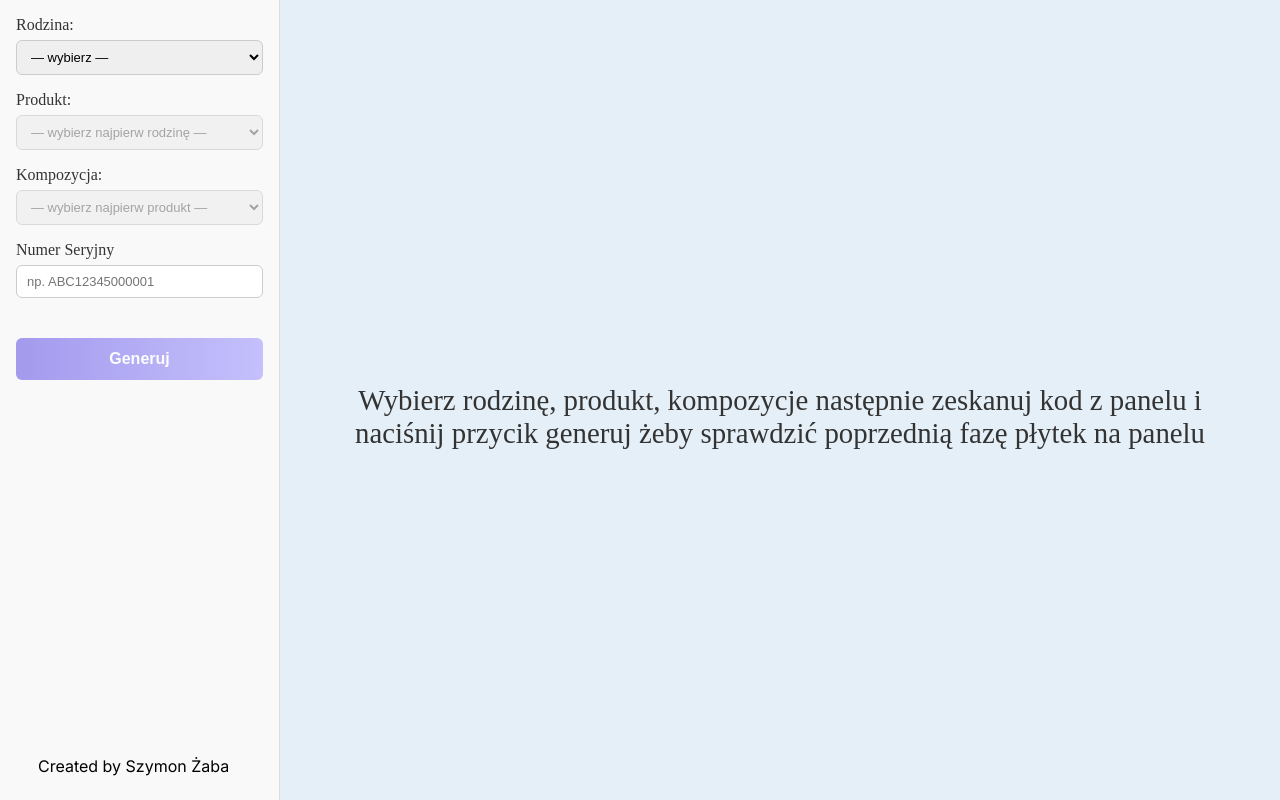
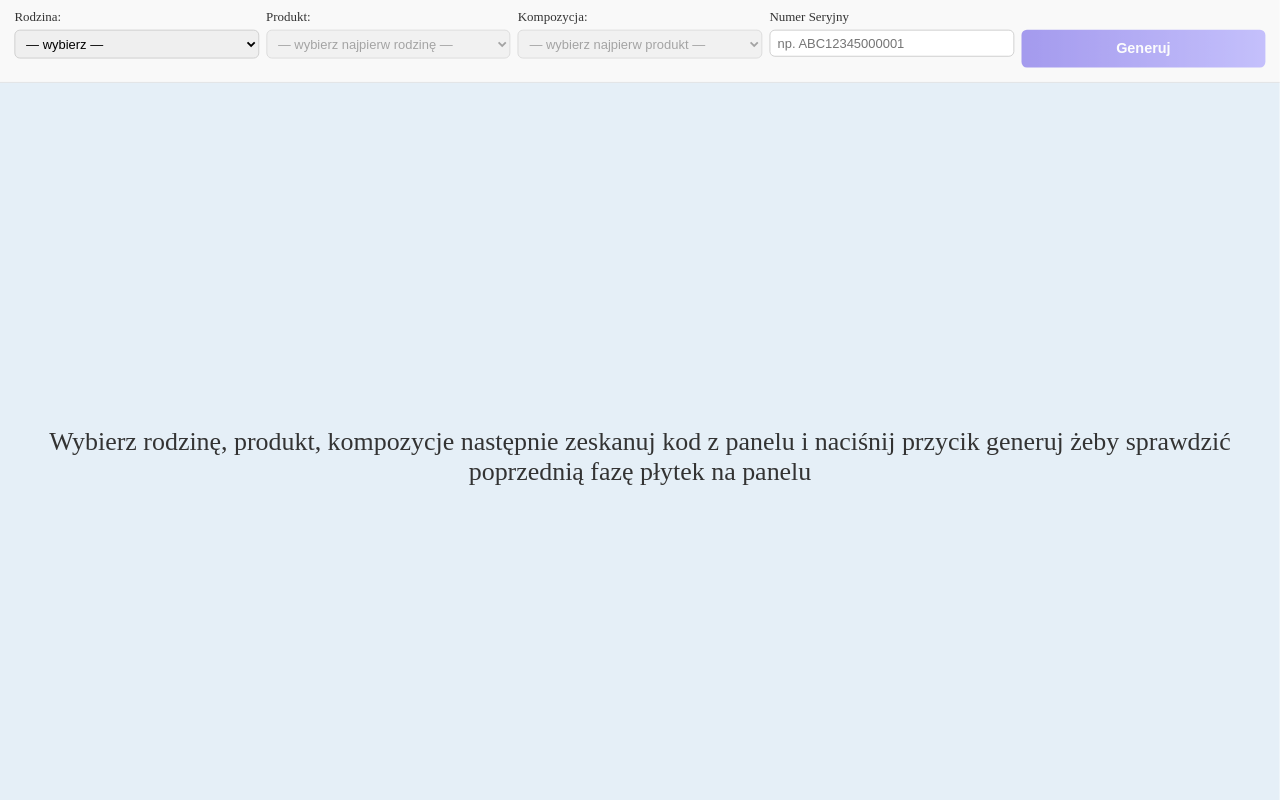
Before and after one commit to Szabson123/CheckPrev, a Django app: page /generate/ in a window 1280 px wide. Run offline with Django 5.2, Linux system fonts and the light colour scheme; data that the repository does not hold is empty.

Commit message:
add new addphase

```diff
--- a/base/models.py
+++ b/base/models.py
@@ -32,6 +32,7 @@ class Composition(models.Model):
     is_change_down_flag = models.CharField(choices=Flags, default='nothing', max_length=255)
     phase = models.CharField(max_length=255)
     upper_snake = models.BooleanField(default=True)
+    set_phase = models.CharField(max_length=255, null=True, blank=True)
 
     def __str__(self) -> str:
         return self.name
--- a/base/static/base/generate.css
+++ b/base/static/base/generate.css
@@ -199,3 +199,67 @@ margin-right:auto;
     padding: 16px;
     box-sizing: border-box;
   }
+
+  @media (max-width: 1368px) {
+    .app-container {
+      flex-direction: column;
+    }
+
+    .sidebar {
+      width: 100%;
+      border-right: none;
+      border-bottom: 1px solid #ddd;
+      padding-top: 10px;
+      padding-bottom: 0px;
+
+    }
+
+    .main-content {
+      /* dzięki order sidebar będzie nad contentem */
+      order: 2;
+      padding: 12px;
+    }
+
+    .sidebar {
+      order: 1;
+    }
+
+    /* ewentualnie zmniejszamy odstępy i fonty w sidebarze */
+    .sidebar .form-row {
+      gap: 8px;
+    }
+    .sidebar .field-group label {
+      font-size: 0.9rem;
+    }
+    .sidebar .field-group select,
+    .sidebar .field-group input {
+      font-size: 0.9rem;
+      padding: 6px 8px;
+    }
+
+    /* dopasowanie kontenera płytek */
+    #tiles-container {
+      padding: 10px;
+      gap: 4px;
+    }
+    .created-by{
+      display: none;
+    }
+  }
+  @media (max-width: 1368px) {
+    html, body {
+      overflow: hidden;
+      margin: 0;
+      padding: 0;
+      width: 100%;
+      height: 100%;
+    }
+
+    .app-container {
+      width: calc(100vw / 0.9);
+      height: calc(100vh / 0.9);
+
+      transform: scale(0.9);
+      transform-origin: top left;
+    }
+  }
--- a/base/templates/generate_page.html
+++ b/base/templates/generate_page.html
@@ -6,9 +6,6 @@
   <meta name="viewport" content="width=device-width, initial-scale=1">
   <title>Sprawdzanie Fazy</title>
   <link rel="stylesheet" href="{% static 'base/generate.css' %}">
-  <link rel="preconnect" href="https://fonts.googleapis.com">
-  <link rel="preconnect" href="https://fonts.gstatic.com" crossorigin>
-  <link href="https://fonts.googleapis.com/css2?family=Inter:ital,opsz,wght@0,14..32,100..900;1,14..32,100..900&family=Lato:ital,wght@0,100;0,300;0,400;0,700;0,900;1,100;1,300;1,400;1,700;1,900&family=Roboto:ital,wght@0,100;0,300;0,400;0,500;0,700;0,900;1,100;1,300;1,400;1,500;1,700;1,900&display=swap" rel="stylesheet">
 </head>
 <body>
   <div class="app-container">
@@ -186,6 +183,7 @@
 
       $('#serial_number').value = "";
       updateGenerateButtonState();
+      $('#serial_number').focus();
     });
 
     function updateGenerateButtonState() {
@@ -215,7 +213,7 @@
       container.style.backgroundColor = "#91aeca";
       container.style.boxShadow = "0 4px 12px rgba(0, 0, 0, 0.05)";
       container.style.display = 'flex';
-      container.style.flexDirection = upperSnake ? 'column' : 'column-reverse';
+      container.style.flexDirection = 'column';
       container.style.gap = '4px';
 
       let index = 0;
@@ -245,8 +243,8 @@
           index++;
         }
 
-        const logicIndex = upperSnake ? r : (rows - r - 1);
-        if (logicIndex % 2 === 0) {
+        const shouldReverse = upperSnake ? r % 2 === 0 : r % 2 === 1;
+        if (shouldReverse) {
           tiles.reverse();
         }
 
@@ -276,6 +274,13 @@
         o.textContent = "";
       });
     }
+    document.addEventListener('keydown', function(e) {
+      const generateBtn = document.getElementById('generate_btn');
+      if (e.key === 'Enter' && !generateBtn.disabled) {
+        e.preventDefault();
+        generateBtn.click();
+      }
+    });
   </script>
 </body>
 </html>
--- a/base/views.py
+++ b/base/views.py
@@ -7,7 +7,7 @@ import requests
 from .models import Famili, Product, Composition, ProductMedia
 from .forms import FamiliForm, ProductForm, CompositionForm, ProductMediaForm
 import json
-
+from django.utils.timezone import now
 
 def add_famili(request):
     if request.method == 'POST':
@@ -127,9 +127,31 @@ def prepare_serials(request):
 
         return JsonResponse({'serials': serials})
 
+
+def set_phase_if_exist(comp, serial):
+    if not comp.set_phase:
+        return {"status": "skipped", "reason": "set_phase is empty"}
+
+    insert_data = {
+        "testName": comp.set_phase,
+        "assemblyFormId": 0,
+        "idParts": comp.name,
+        "msn": serial,
+        "testDatetime": now().isoformat(),
+        "result": 1
+    }
+
+    try:
+        insert_url = 'http://10.140.13.11:5556/api/insertdata'
+        response = requests.post(insert_url, json=insert_data)
+        response.raise_for_status()
+        return {"status": "sent", "response": response.json()}
+    except requests.RequestException as e:
+        return {"status": "error", "error": str(e)}
+
 @csrf_exempt
 def send_one_serial(request):
-    """Ajax: wysyła pojedynczy serial do API."""
+    """Ajax: wysyła pojedynczy serial do API i zawsze insertuje dane."""
     if request.method == 'POST':
         data = json.loads(request.body)
         serial = data.get('serial')
@@ -149,12 +171,15 @@ def send_one_serial(request):
             response = requests.post(apiURL, json=json_data)
             response.raise_for_status()
             result_data = response.json()
+            phase_result = set_phase_if_exist(comp, serial)
             return JsonResponse({
                 'status': 'success' if result_data.get('returnCode') == 0 else 'error',
                 'serial': serial,
                 'code': result_data.get('returnCode'),
                 'description': result_data.get('returnCodeDescription'),
+                'phase_action': phase_result
             })
+
         except requests.RequestException as e:
             return JsonResponse({
                 'status': 'request_failed',
```
Also changed, not shown: base/migrations/0009_composition_set_phase.py (added).
